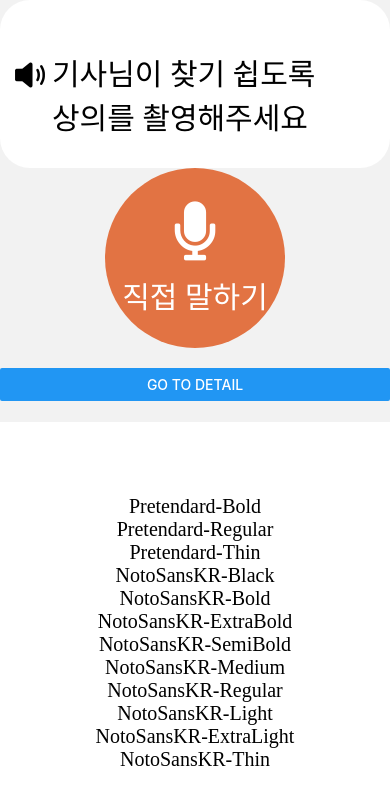
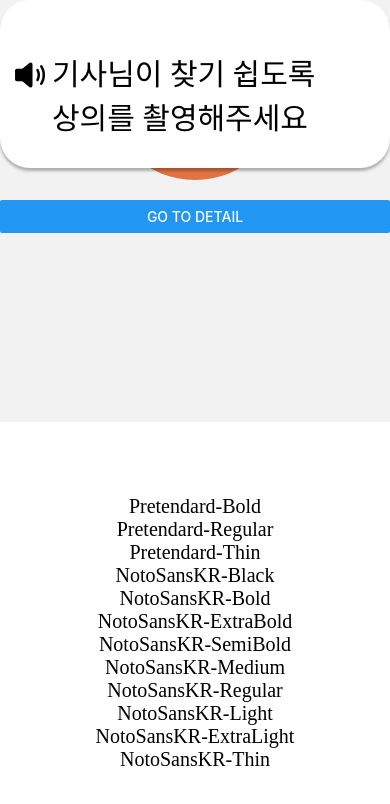
Before and after one commit to all-taxi/all-taxi-app, a React Native app: screen / in a window 390 px wide. Shown: the top 804 px of the page. Built offline with nearby package versions, Linux system fonts and the light colour scheme; a web font is replaced by a local one.

Commit message:
style: 기존 음성 안내 헤더 CSS 수정

```diff
--- a/src/components/AudioGuideHeader/AudioGuideHeader.tsx
+++ b/src/components/AudioGuideHeader/AudioGuideHeader.tsx
@@ -1,7 +1,7 @@
 import React from "react";
-import { View, Text, StyleSheet } from "react-native";
+import { View, Text } from "react-native";
 import { Ionicons } from "@expo/vector-icons";
-import styles from "./styles";
+import styles, { fixedStyles } from "./styles";
 
 interface AudioGuideHeaderProps {
   message: string;
@@ -9,7 +9,7 @@ interface AudioGuideHeaderProps {
 
 const AudioGuideHeader: React.FC<AudioGuideHeaderProps> = ({ message }) => {
   return (
-    <View style={styles.container}>
+    <View style={[styles.container, fixedStyles.header]}>
       <Text style={styles.icon}>
         <Ionicons name="volume-medium" size={40} color="black" />
       </Text>
--- a/src/components/AudioGuideHeader/styles.ts
+++ b/src/components/AudioGuideHeader/styles.ts
@@ -3,16 +3,25 @@ import { theme } from "@styles/theme";
 
 export default StyleSheet.create({
   container: {
+    width: "100%",
+    position: "relative",
     display: "flex",
     flexDirection: "row",
-    width: "100%",
     paddingBottom: 30,
-    minHeight: 100,
+    minHeight: 140,
     borderRadius: 30,
     backgroundColor: "white",
     paddingTop: 50,
     paddingHorizontal: 10,
+    top: 0,
+
+    // 그림자 설정
+    shadowColor: "#000", // 그림자 색상
+    shadowOffset: { width: 0, height: 3 }, // 그림자 오프셋 (x, y)
+    shadowOpacity: 0.28, // 그림자 불투명도
+    shadowRadius: 3, // 그림자 반경
   },
+
   icon: {
     paddingTop: 3,
     paddingRight: 2,
@@ -24,3 +33,13 @@ export default StyleSheet.create({
     paddingRight: 40,
   },
 });
+
+export const fixedStyles = StyleSheet.create({
+  header: {
+    position: "absolute",
+    top: 0,
+    left: 0,
+    right: 0,
+    zIndex: 1000, // 다른 콘텐츠 위에 렌더링되도록 zIndex 설정
+  },
+});
```
